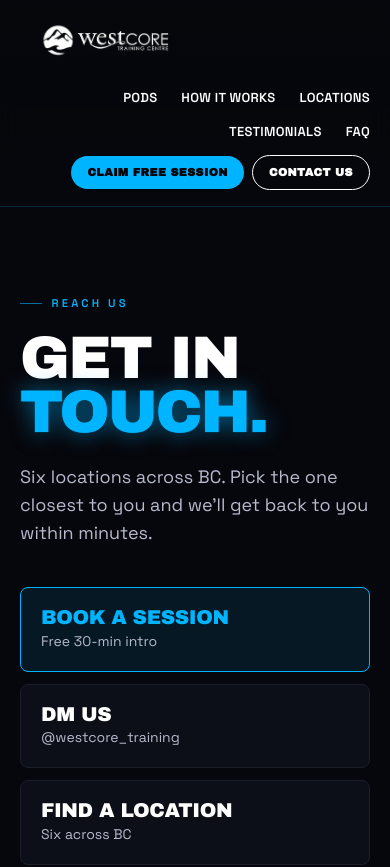
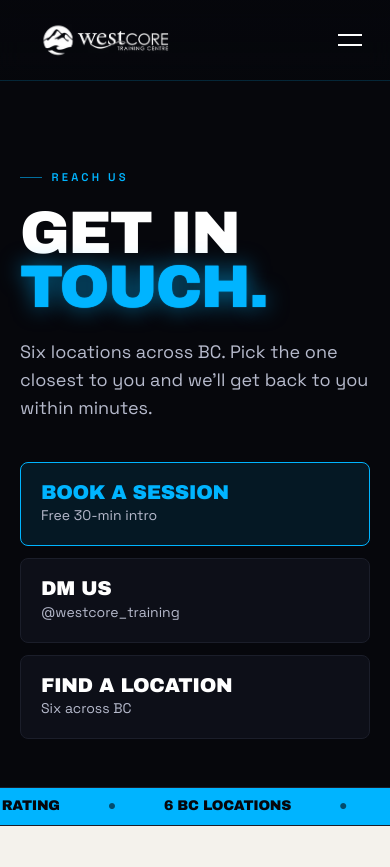
Before and after one commit to ethandlafrance/westcore-website, a Next.js app: page /contact in a window 390 px wide. Shown: the top 867 px of the page. Built offline with nearby package versions, Linux system fonts and the light colour scheme.

Commit message:
Mobile: hamburger menu + tighter FAQ padding

```diff
--- a/src/components/FAQ.tsx
+++ b/src/components/FAQ.tsx
@@ -43,14 +43,14 @@
                 type="button"
                 onClick={() => setOpen(isOpen ? null : i)}
                 aria-expanded={isOpen}
-                className="w-full text-left py-6 group cursor-pointer"
+                className="w-full text-left py-3.5 md:py-4 group cursor-pointer"
               >
                 <div className="flex items-start justify-between gap-6">
-                  <span className="font-display text-xl md:text-2xl uppercase pr-4 group-hover:text-deep transition-colors">
+                  <span className="font-display text-lg md:text-xl uppercase pr-4 group-hover:text-deep transition-colors">
                     {f.q}
                   </span>
                   <span
-                    className="text-deep text-3xl leading-none shrink-0 transition-transform duration-300 ease-out"
+                    className="text-deep text-2xl leading-none shrink-0 transition-transform duration-300 ease-out"
                     style={{ transform: isOpen ? "rotate(45deg)" : "rotate(0)" }}
                   >
                     +
@@ -64,7 +64,7 @@
                   }}
                 >
                   <div className="overflow-hidden">
-                    <p className="mt-3 text-lg text-muted-light max-w-3xl">{f.a}</p>
+                    <p className="mt-2 text-base md:text-lg text-muted-light max-w-3xl">{f.a}</p>
                   </div>
                 </div>
               </button>
--- a/src/components/Nav.tsx
+++ b/src/components/Nav.tsx
@@ -1,3 +1,6 @@
+"use client";
+
+import { useState, useEffect } from "react";
 import Link from "next/link";
 import Image from "next/image";
 
@@ -10,6 +13,13 @@
 ];
 
 export function Nav() {
+  const [open, setOpen] = useState(false);
+
+  useEffect(() => {
+    document.body.style.overflow = open ? "hidden" : "";
+    return () => { document.body.style.overflow = ""; };
+  }, [open]);
+
   return (
     <header
       className="sticky top-0 z-40 backdrop-blur-md"
@@ -18,7 +28,7 @@
         borderBottom: "1px solid rgba(0,180,255,0.18)",
       }}
     >
-      <div className="container-x flex items-center justify-between gap-6 py-4 md:py-5 flex-wrap">
+      <div className="container-x flex items-center justify-between gap-6 py-4 md:py-5">
         <Link href="/" className="flex items-center shrink-0" aria-label="Westcore Training Centre — Home">
           <Image
             src="/logo.avif"
@@ -31,18 +41,76 @@
           />
         </Link>
 
-        <nav className="flex flex-wrap items-center justify-end gap-x-6 gap-y-3 text-[13px] font-semibold tracking-wide uppercase">
+        {/* Desktop nav (md+) */}
+        <nav className="hidden md:flex flex-wrap items-center justify-end gap-x-6 gap-y-3 text-[13px] font-semibold tracking-wide uppercase">
           {TEXT_LINKS.map((l) => (
             <Link key={l.href} href={l.href} className="relative nav-link">
               {l.label}
             </Link>
           ))}
-
           <div className="flex items-center gap-2 ml-1">
             <Link href="/book-free-session" className="btn-neon !py-2 !px-4 !text-[11px]">
               Claim Free Session
             </Link>
             <Link href="/contact" className="btn-ghost-dark !py-2 !px-4 !text-[11px]">
+              Contact Us
+            </Link>
+          </div>
+        </nav>
+
+        {/* Mobile hamburger (< md) */}
+        <button
+          type="button"
+          aria-label={open ? "Close menu" : "Open menu"}
+          aria-expanded={open}
+          onClick={() => setOpen((v) => !v)}
+          className="md:hidden inline-flex flex-col items-center justify-center w-10 h-10 cursor-pointer"
+        >
+          <span
+            className="block w-6 h-[2px] bg-white transition-all duration-200"
+            style={{ transform: open ? "translateY(4px) rotate(45deg)" : "translateY(-4px)" }}
+          />
+          <span
+            className="block w-6 h-[2px] bg-white transition-all duration-200"
+            style={{ transform: open ? "translateY(-1px) rotate(-45deg)" : "translateY(4px)" }}
+          />
+        </button>
+      </div>
+
+      {/* Mobile drawer */}
+      <div
+        className={`md:hidden overflow-hidden transition-[max-height,opacity] duration-300 ease-out ${
+          open ? "max-h-[520px] opacity-100" : "max-h-0 opacity-0"
+        }`}
+        style={{
+          background: "var(--color-ink)",
+          borderTop: open ? "1px solid var(--color-line-dark)" : "none",
+        }}
+      >
+        <nav className="container-x py-5 flex flex-col">
+          {TEXT_LINKS.map((l) => (
+            <Link
+              key={l.href}
+              href={l.href}
+              onClick={() => setOpen(false)}
+              className="py-3.5 border-b border-line-dark text-base font-semibold tracking-wide uppercase hover:text-neon"
+            >
+              {l.label}
+            </Link>
+          ))}
+          <div className="mt-5 grid gap-3">
+            <Link
+              href="/book-free-session"
+              onClick={() => setOpen(false)}
+              className="btn-neon w-full"
+            >
+              Claim Free Session
+            </Link>
+            <Link
+              href="/contact"
+              onClick={() => setOpen(false)}
+              className="btn-ghost-dark w-full"
+            >
               Contact Us
             </Link>
           </div>
```
